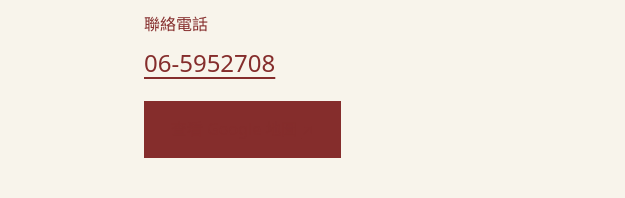
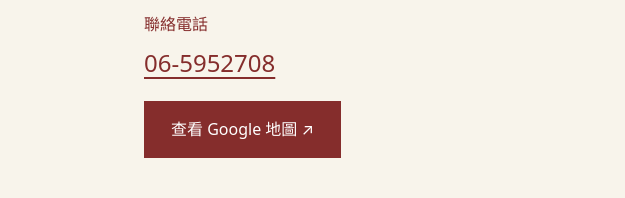
Before and after one commit to guanmiao-tianhou-temple/guanmiao-tianhou-temple.github.io, a plain HTML site: page contact/index.html in a window 1280 px wide. Shown: the part 602-800 px from the top of the page, 0-625 px from the left. Drawn offline with Linux system fonts and the light colour scheme; grey boxes are pictures that could not be loaded.

Commit message:
Fix map button and remove deity paragraph

```diff
--- a/assets/temple-navigation.css
+++ b/assets/temple-navigation.css
@@ -169,7 +169,7 @@ a:focus-visible, button:focus-visible, summary:focus-visible {
 .contact-layout figure, .contact-layout dl { margin: 0; }
 .contact-layout dt { color: var(--red); margin-block-start: 12px; }
 .contact-layout dd { margin: 0; font-size: clamp(1.15rem, 3vw, 1.5rem); }
-.contact-layout a { color: var(--red); text-decoration: underline; text-underline-offset: .2em; }
+.contact-layout address a { color: var(--red); text-decoration: underline; text-underline-offset: .2em; }
 .contact-layout img { width: 100%; border-radius: 5px; }
 @media (max-width: 880px) {
   .feature-grid { grid-template-columns: repeat(2, minmax(0, 1fr)); }
```
Also changed, not shown: deities/index.html (+1 -1 lines).
